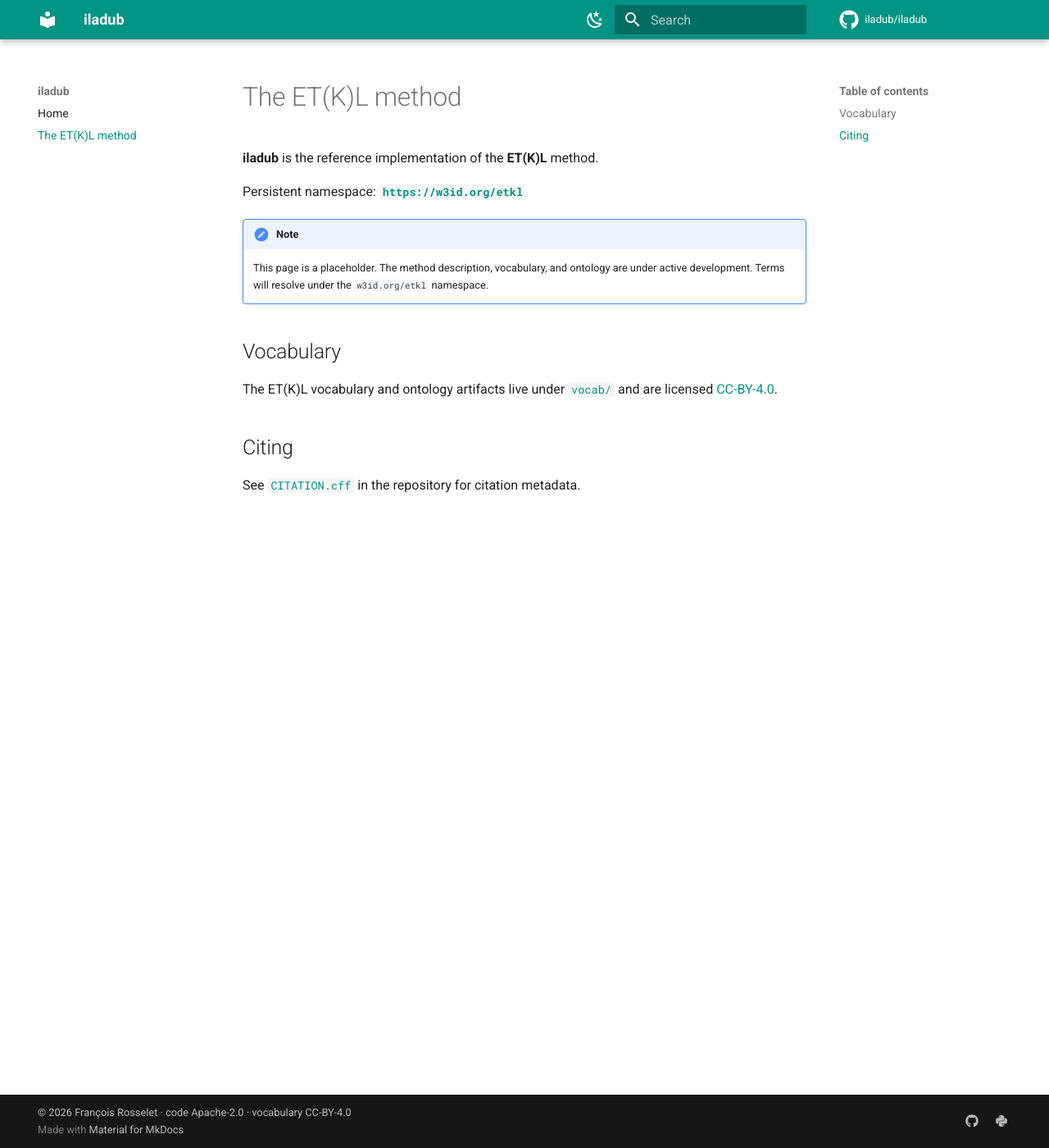
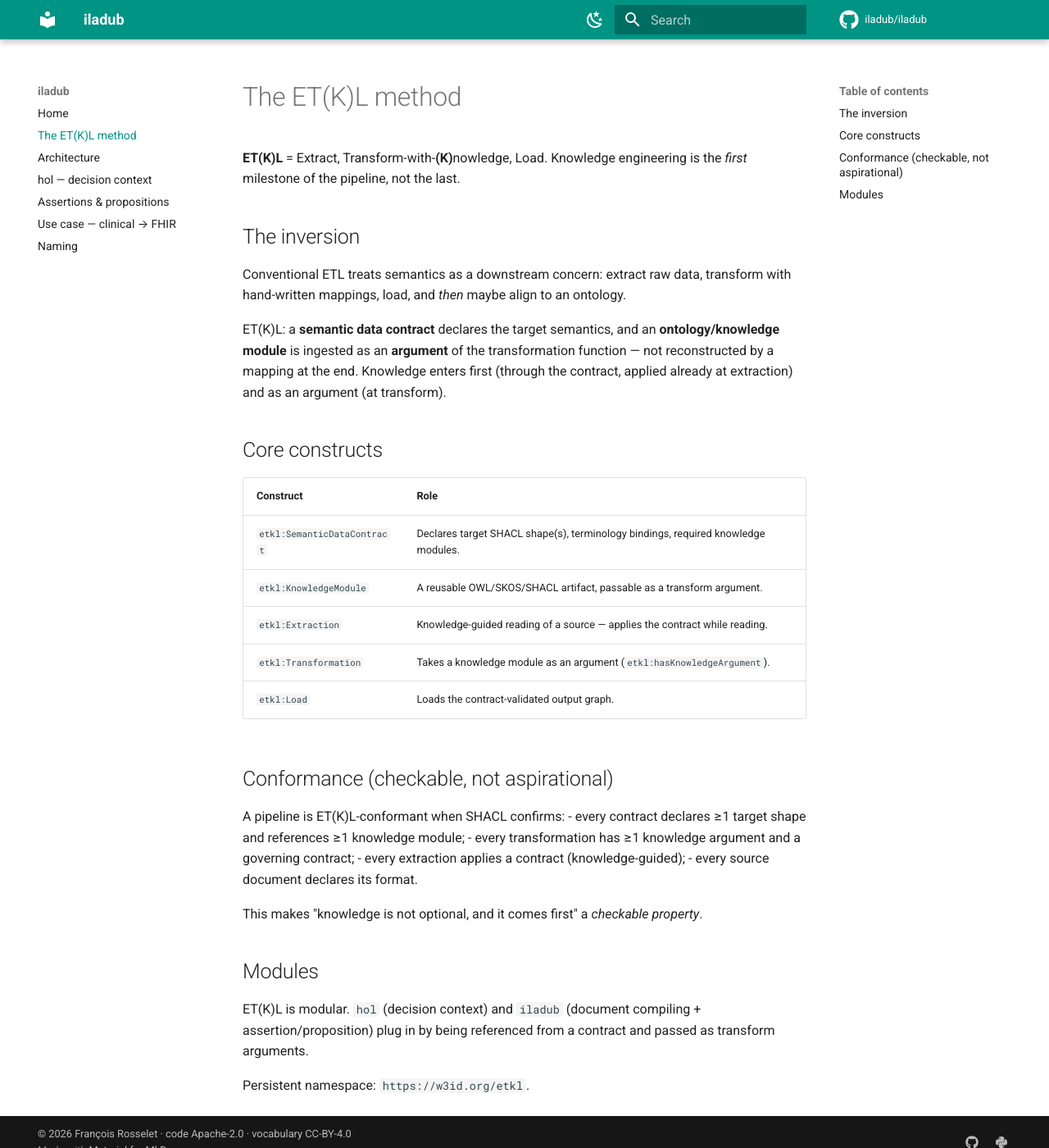
Before and after one commit to iladub/iladub, an MkDocs documentation site: the page built from docs/etkl.md, in a window 1280 px wide and 1400 px high. Shown: the whole window at 82% size. Built offline with MkDocs 1.6.1 and Material for MkDocs 9.7.7, drawn with Linux system fonts in a browser that asks for light colours; comment, search, counter and statistics services are not loaded.

Commit message:
Add CLAUDE.md and reference docs; wire up MkDocs nav
Durable project conventions (CLAUDE.md) plus the architecture, hol,
assertion/proposition, naming, and Swiss FHIR use-case pages, with the
ET(K)L method page filled in and the MkDocs nav updated.

Co-Authored-By: Claude Opus 4.8 (1M context) <noreply@anthropic.com>

```diff
--- a/docs/etkl.md
+++ b/docs/etkl.md
@@ -1,21 +1,42 @@
 # The ET(K)L method
 
-**iladub** is the reference implementation of the **ET(K)L** method.
+**ET(K)L** = Extract, Transform-with-**(K)**nowledge, Load. Knowledge engineering is
+the *first* milestone of the pipeline, not the last.
 
-Persistent namespace: **[`https://w3id.org/etkl`](https://w3id.org/etkl)**
+## The inversion
 
-!!! note
-    This page is a placeholder. The method description, vocabulary, and ontology
-    are under active development. Terms will resolve under the `w3id.org/etkl`
-    namespace.
+Conventional ETL treats semantics as a downstream concern: extract raw data, transform
+with hand-written mappings, load, and *then* maybe align to an ontology.
 
-## Vocabulary
+ET(K)L: a **semantic data contract** declares the target semantics, and an
+**ontology/knowledge module** is ingested as an **argument** of the transformation
+function — not reconstructed by a mapping at the end. Knowledge enters first (through
+the contract, applied already at extraction) and as an argument (at transform).
 
-The ET(K)L vocabulary and ontology artifacts live under
-[`vocab/`](https://github.com/iladub/iladub/tree/main/vocab) and are licensed
-[CC-BY-4.0](https://github.com/iladub/iladub/blob/main/vocab/LICENSE).
+## Core constructs
 
-## Citing
+| Construct | Role |
+|---|---|
+| `etkl:SemanticDataContract` | Declares target SHACL shape(s), terminology bindings, required knowledge modules. |
+| `etkl:KnowledgeModule` | A reusable OWL/SKOS/SHACL artifact, passable as a transform argument. |
+| `etkl:Extraction` | Knowledge-guided reading of a source — applies the contract while reading. |
+| `etkl:Transformation` | Takes a knowledge module as an argument (`etkl:hasKnowledgeArgument`). |
+| `etkl:Load` | Loads the contract-validated output graph. |
 
-See [`CITATION.cff`](https://github.com/iladub/iladub/blob/main/CITATION.cff) in the
-repository for citation metadata.
+## Conformance (checkable, not aspirational)
+
+A pipeline is ET(K)L-conformant when SHACL confirms:
+- every contract declares ≥1 target shape and references ≥1 knowledge module;
+- every transformation has ≥1 knowledge argument and a governing contract;
+- every extraction applies a contract (knowledge-guided);
+- every source document declares its format.
+
+This makes "knowledge is not optional, and it comes first" a *checkable property*.
+
+## Modules
+
+ET(K)L is modular. `hol` (decision context) and `iladub` (document compiling +
+assertion/proposition) plug in by being referenced from a contract and passed as
+transform arguments.
+
+Persistent namespace: `https://w3id.org/etkl`.
--- a/mkdocs.yml
+++ b/mkdocs.yml
@@ -34,6 +34,11 @@ theme:
 nav:
   - Home: index.md
   - The ET(K)L method: etkl.md
+  - Architecture: architecture.md
+  - hol — decision context: hol.md
+  - Assertions & propositions: assertion-proposition.md
+  - Use case — clinical → FHIR: use-case-fhir.md
+  - Naming: naming.md
 
 markdown_extensions:
   - admonition
```
Also changed, not shown: CLAUDE.md (added, +113 -0 lines), docs/architecture.md (added, +58 -0 lines), docs/assertion-proposition.md (added, +39 -0 lines), docs/hol.md (added, +38 -0 lines), docs/naming.md (added, +35 -0 lines), docs/use-case-fhir.md (added, +34 -0 lines).
